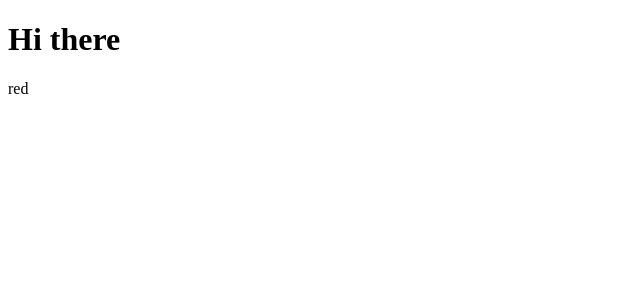
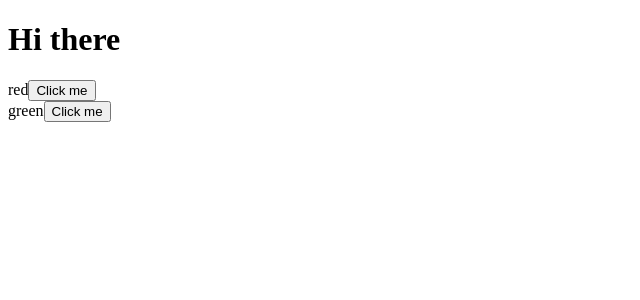
Before and after one commit to 1CIM/ts_sink, a React (Create React App) app: page / in a window 1280 px wide. Shown: the top 300 px of the page, without its empty margins (0-640 px from the left). Built offline with nearby package versions, Linux system fonts and the light colour scheme.

Commit message:
Add onClick function to childProps

```diff
--- a/src/props/Child.tsx
+++ b/src/props/Child.tsx
@@ -1,12 +1,18 @@
 interface ChildProps {
   color: string;
+  onClick: () => void;
 }
 
 // This one  works but second one is proffered
 
-// export const Child = ({color}: ChildProps) => {
-//   return <div data-cy='color' >{color}</div>
-// }
+export const Child = ({ color, onClick }: ChildProps) => {
+  return (
+    <div data-cy='color_1'>
+      {color}
+      <button data-cy='first_btn' onClick={onClick}>Click me</button>
+    </div>
+  );
+};
 
 // ================================================
 
@@ -15,6 +21,11 @@ interface ChildProps {
 // So we can assign properties to it like 'propTypes' and 'contextTypes'
 // And 'Child' will receive props of type 'ChildProps' as before
 
-export const Child: React.FC<ChildProps> = ({color}) => {
-  return <div data-cy='color' >{color}</div>
-}
+export const ChildAsFC: React.FC<ChildProps> = ({ color, onClick }) => {
+  return (
+    <div data-cy='color_2'>
+      {color}
+      <button data-cy='second_btn' onClick={onClick}>Click me</button>
+    </div>
+  );
+};
--- a/src/props/Parent.tsx
+++ b/src/props/Parent.tsx
@@ -1,7 +1,12 @@
-import { Child } from './Child';
+import { Child, ChildAsFC } from './Child';
 
 const Parent = () => {
-  return <Child color="red"/>;
+  return (
+    <>
+      <Child color='red' onClick={() => console.log('Clicked first')} />
+      <ChildAsFC color='green' onClick={() => console.log('Clicked second')} />
+    </>
+  );
 };
 
 export default Parent;
```
Also changed, not shown: 1 other file (tests, documents, lock files or other folders).
